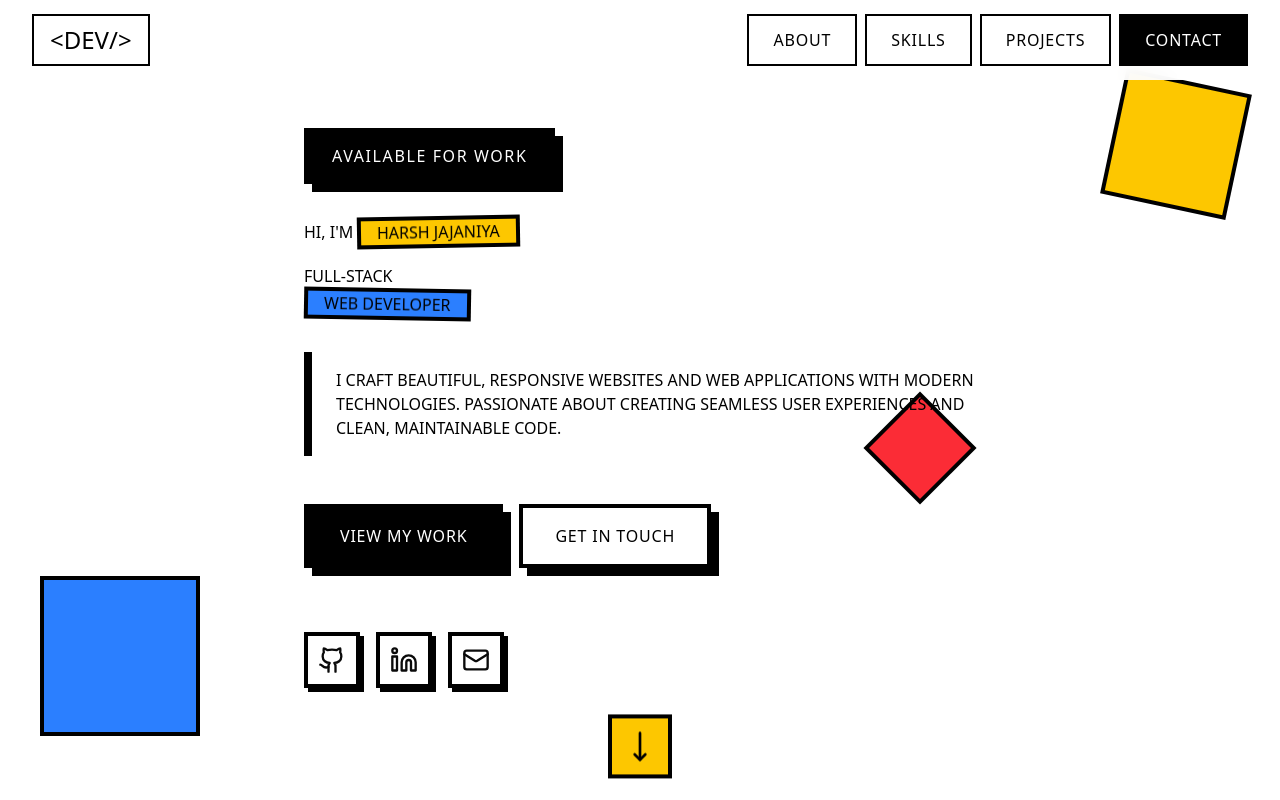
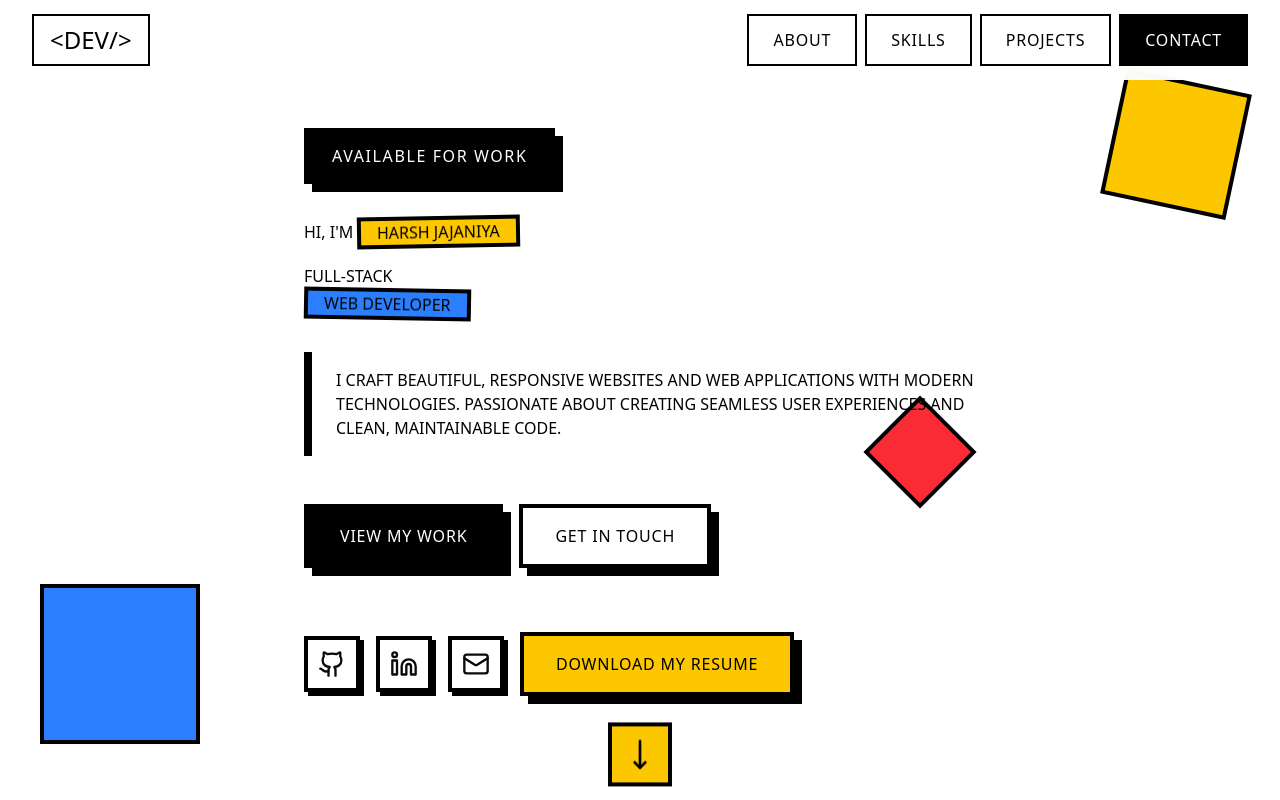
Before and after one commit to HarshJajaniya/My-Portfolio, a React app: page / in a window 1280 px wide. Shown: the top 800 px of the page. Built offline with nearby package versions, Linux system fonts and the light colour scheme; the HTML template or start-up script is replaced by a standard one.

Commit message:
my resume

```diff
--- a/src/components/Hero.tsx
+++ b/src/components/Hero.tsx
@@ -82,6 +82,17 @@ export function Hero() {
             >
               <Mail size={28} />
             </a>
+            <a
+              href="https://drive.google.com/file/d/1B2d06y_vmtnk6CkklS5cNUQitrSOKnOC/view?usp=sharing"
+              download
+              className="px-8 py-4 bg-yellow-400 border-4 border-black text-black
+             hover:bg-black hover:text-white transition-all
+             shadow-[8px_8px_0px_0px_rgba(0,0,0,1)]
+             hover:shadow-[4px_4px_0px_0px_rgba(0,0,0,1)]
+             uppercase tracking-wider inline-block mt-6"
+            >
+              Download My Resume
+            </a>
           </div>
         </div>
       </div>
```
